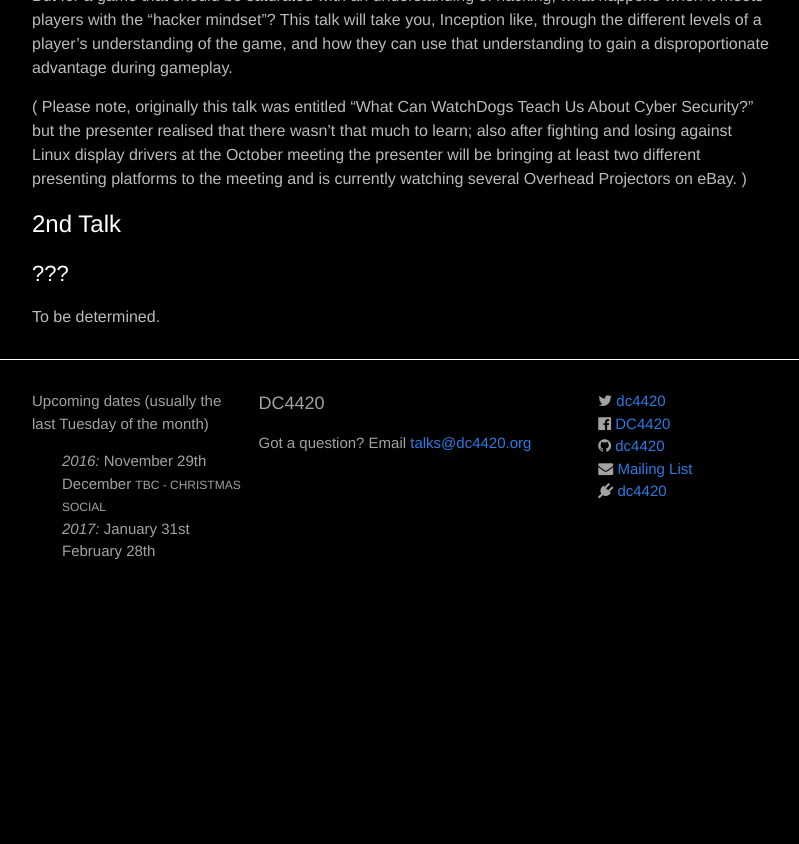
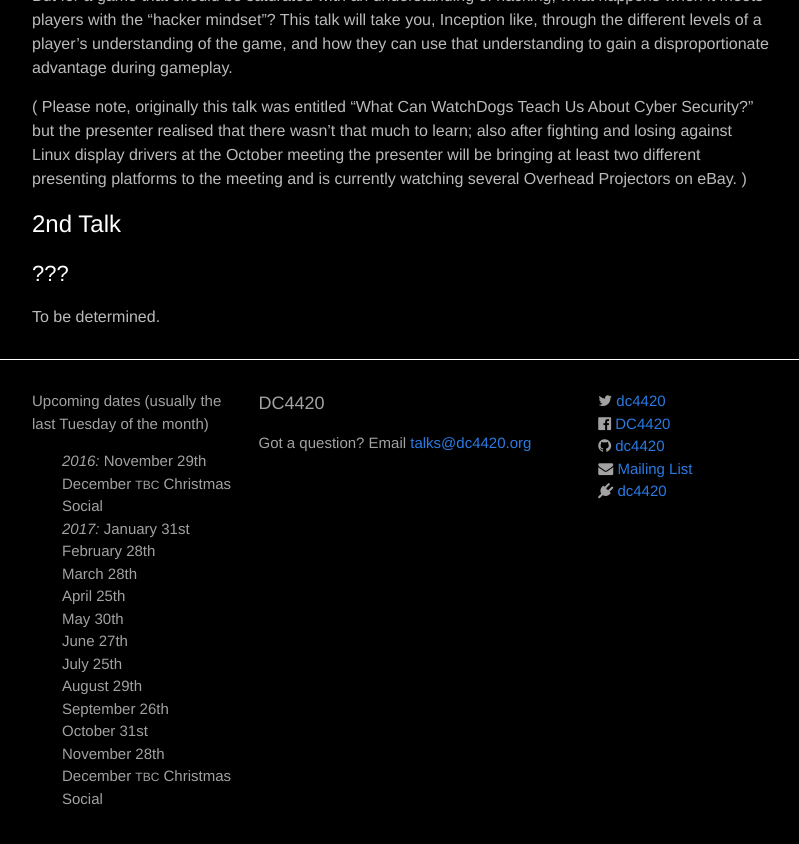
Before and after one commit to dc4420/website, a Jekyll site: the page built from index.html, in a window 1280 px wide and 900 px high, scrolled down 606 px. Shown: the top 844 px of the window, without its empty margins (238-1037 px from the left). Built offline with Jekyll 4.4.1, drawn with Linux system fonts in a browser that asks for light colours; nearby versions of some CDN libraries; before the commit the page ends 1259 px from its top, so only the background shows below that.

Commit message:
2017 dates

```diff
--- a/_includes/footer.html
+++ b/_includes/footer.html
@@ -8,9 +8,19 @@
         <p class="text">Upcoming dates (usually the last Tuesday of the month)</p>
         <ul class="future-events">
           <li><em>2016:</em> November 29th</li>
-          <li>December <i class="small-caps">TBC - Christmas Social</i></li>
+          <li>December <i class="small-caps">TBC</i> Christmas Social</li>
           <li><em>2017:</em> January 31st</li>
           <li>February 28th</li>
+          <li>March 28th</li>
+          <li>April 25th</li>
+          <li>May 30th</li>
+          <li>June 27th</li>
+          <li>July 25th</li>
+          <li>August 29th</li>
+          <li>September 26th</li>
+          <li>October 31st</li>
+          <li>November 28th</li>
+          <li>December <i class="small-caps">TBC</i> Christmas Social</li>
         </ul>
       </div>
 
```
